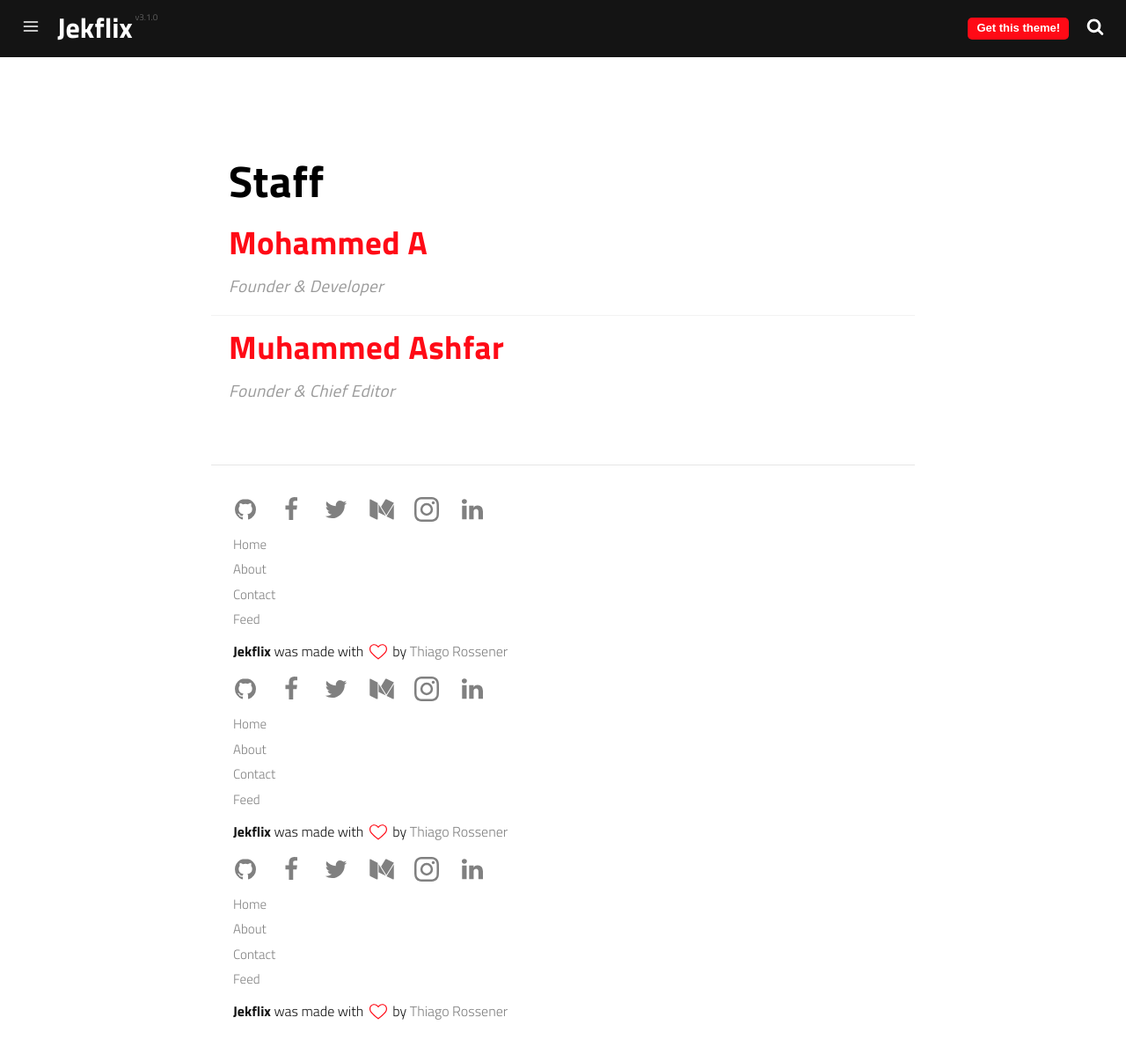
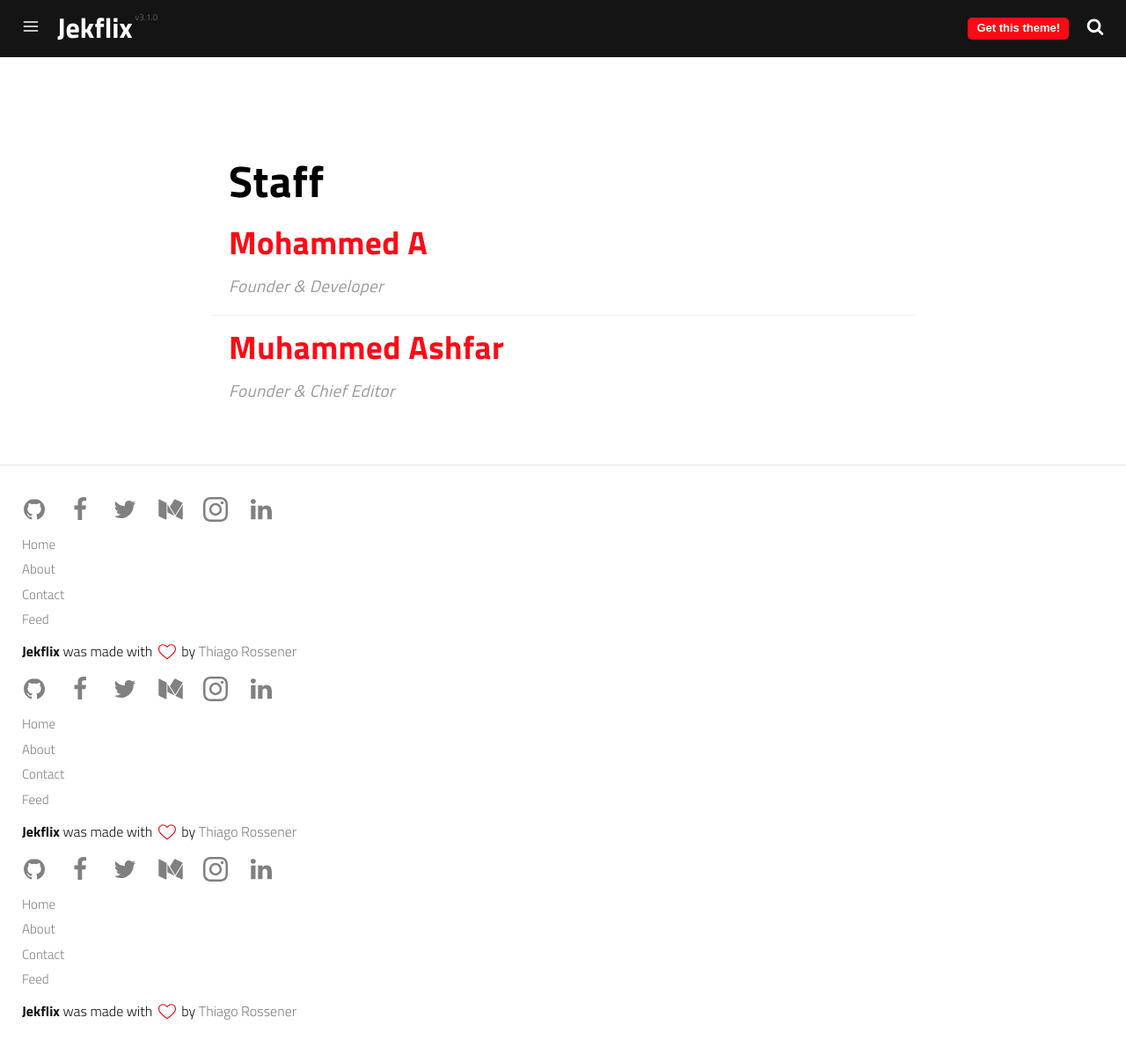
Before and after one commit to mohammed-akl/TagBit, a Jekyll site: the page built from staff.html, in a window 1280 px wide and 1198 px high. Shown: the whole window at 88% size. Built offline with Jekyll 4.4.1, drawn with Linux system fonts in a browser that asks for light colours; a script that is not in the unit is left out.

Commit message:
update footer.html

```diff
--- a/assets/css/styles.css
+++ b/assets/css/styles.css
@@ -2810,7 +2810,6 @@ pre span {
 
 footer {
 	width: auto;
-	max-width: 50rem;
 	float: none;
 	display: block;
 	margin-right: auto;
```
